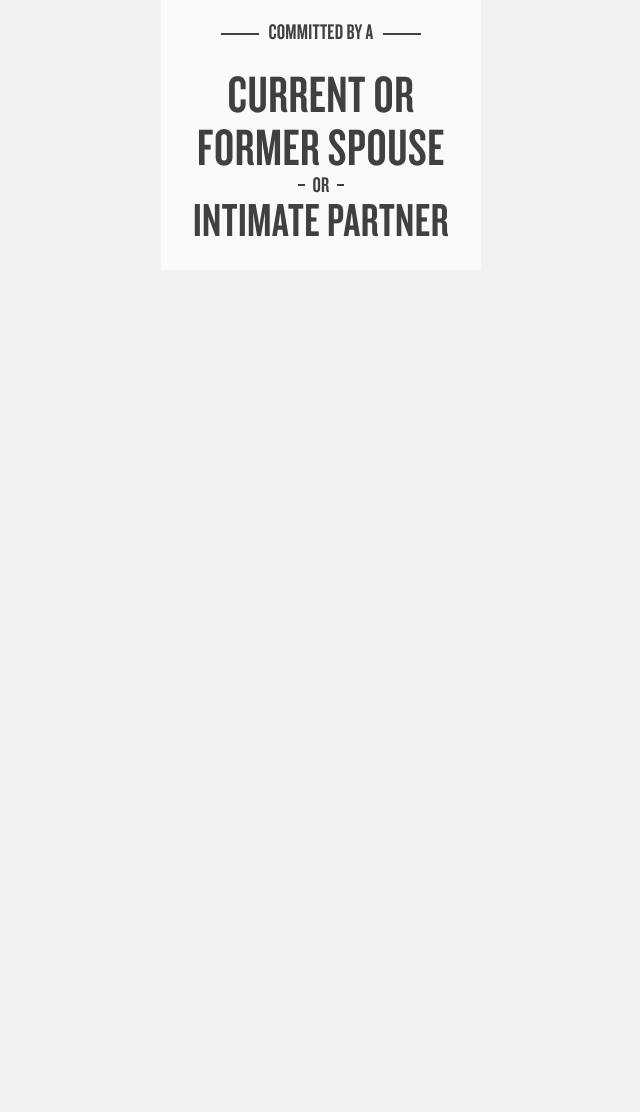
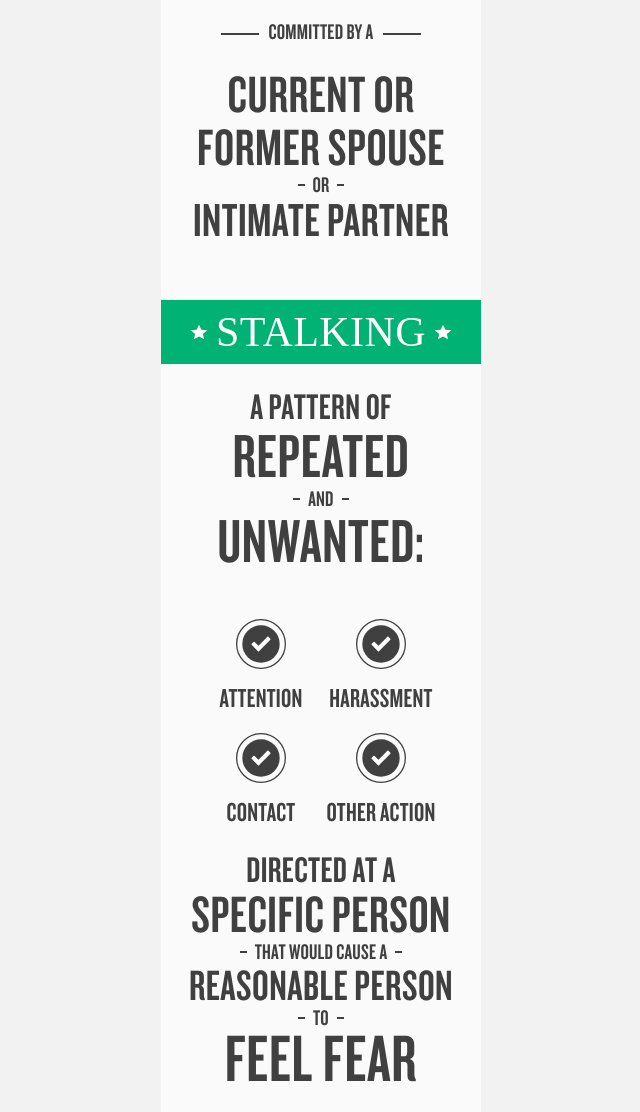
Before and after one commit to frontendpaul/fiverr-yazawa-infographics, a plain HTML site: page Infographic - Misconduct Definitions/index.html in a window 1280 px wide. Shown: the part 5623-6735 px from the top of the page, without its empty margins (319-959 px from the left). Before the commit the page ends 5893 px from the top, so only its background shows below. Drawn offline with Linux system fonts and the light colour scheme; a web font is replaced by a local one.

Commit message:
stalking section done

```diff
--- a/Infographic - Misconduct Definitions/index.html
+++ b/Infographic - Misconduct Definitions/index.html
@@ -352,6 +352,52 @@
         <p class="fs8">intimate partner</p>
       </div>
     </section>
+
+
+    <!-- stalking -->
+    <section class="stalking">
+      <div class="section-title-wrapper center">
+        <p class="section-title" i18n-data="">stalking</p>
+      </div>
+      <div class="title-wrapper">
+        <p class="fs1">a pattern of</p>
+        <p class="fs3">repeated</p>
+        <div class="center">
+          <p class="-dashed fs4" i18n-data="">and</p>
+        </div>
+        <p class="fs3">unwanted:</p>
+      </div>
+      <div class="cards checks">
+        <div class="card">
+          <img src="./assets/Asset 11.svg" alt="" class="icon">
+          <p class="fs14" i18n-data="">attention</p>
+        </div>
+        <div class="card">
+          <img src="./assets/Asset 11.svg" alt="" class="icon">
+          <p class="fs14" i18n-data="">harassment</p>
+        </div>
+        <div class="card">
+          <img src="./assets/Asset 11.svg" alt="" class="icon">
+          <p class="fs14" i18n-data="">contact</p>
+        </div>
+        <div class="card">
+          <img src="./assets/Asset 11.svg" alt="" class="icon">
+          <p class="fs14" i18n-data="">other action</p>
+        </div>
+      </div>
+      <div class="title-wrapper">
+        <p class="fs1">directed at a</p>
+        <p class="fs11">specific person</p>
+        <div class="center">
+          <p class="-dashed fs4" i18n-data="">that would cause a</p>
+        </div>
+        <p class="fs6">reasonable person</p>
+        <div class="center">
+          <p class="-dashed fs4" i18n-data="">to</p>
+        </div>
+        <p class="fs10">feel fear</p>
+      </div>
+    </section>
   </div>
 </body>
 </html>
```
